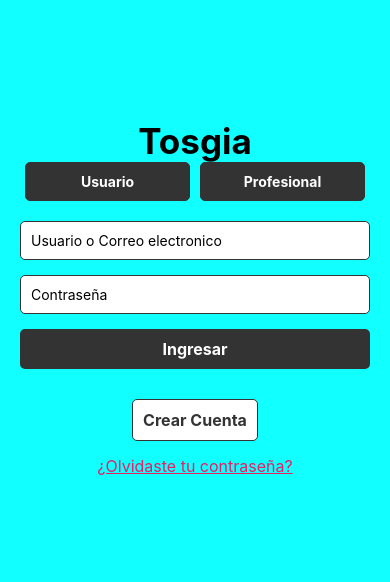
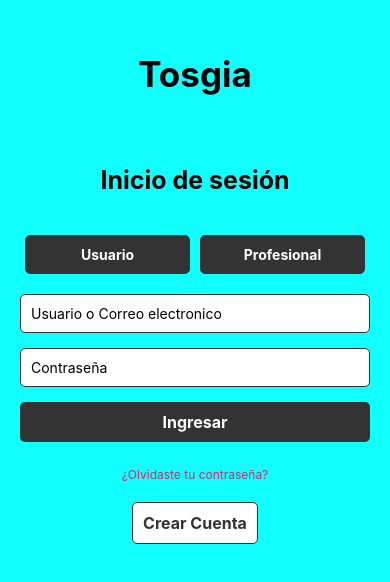
Before and after one commit to OficialNico/Tosgia, a React Native app: screen /Login in a window 390 px wide. Shown: the part 124-706 px from the top of the page. Built offline with nearby package versions, Linux system fonts and the light colour scheme.

Commit message:
arreglos

```diff
--- a/src/components/Auth/LoginScreen.js
+++ b/src/components/Auth/LoginScreen.js
@@ -28,6 +28,8 @@ const LoginScreen = ({ navigation }) => {
   return (
     <View style={styles.container}>
       <Text style={styles.titulo}>Tosgia</Text>
+      <Text style={styles.subtitulo}>Inicio de sesión</Text>
+
 
       {/* Botones para seleccionar el rol */}
       <View style={styles.roleContainer}>
@@ -73,14 +75,14 @@ const LoginScreen = ({ navigation }) => {
         <Text style={styles.loginButtonText}>Ingresar</Text>
       </TouchableOpacity>
 
+      {/* Botón de olvidó la contraseña */}
+      <TouchableOpacity style={styles.forgotPasswordButton} onPress={handleForgotPassword}>
+        <Text style={styles.forgotPasswordText}>¿Olvidaste tu contraseña?</Text>
+      </TouchableOpacity>
+
       {/* Botón para crear cuenta */}
       <TouchableOpacity style={styles.createAccountButton} onPress={handleCreateAccount}>
         <Text style={styles.createAccountButtonText}>Crear Cuenta</Text>
-      </TouchableOpacity>
-
-      {/* Botón de olvidó la contraseña */}
-      <TouchableOpacity style={styles.forgotPasswordButton} onPress={handleForgotPassword}>
-        <Text style={styles.forgotPasswordText}>¿Olvidaste tu contraseña?</Text>
       </TouchableOpacity>
     </View>
   );
@@ -100,7 +102,12 @@ const styles = StyleSheet.create({
   titulo: {
     fontSize: 35,
     fontWeight: "bold",
-    margintop: 10
+    marginBottom: 70
+  },
+  subtitulo: {
+    fontSize: 25,
+    fontWeight: "bold",
+    marginBottom: 40
   },
   roleContainer: {
     flexDirection: "row",
@@ -165,7 +172,6 @@ const styles = StyleSheet.create({
   },
   forgotPasswordText: {
     color: "#e91e63",
-    fontSize: 16,
-    textDecorationLine: "underline"
+    fontSize: 12,
   },
 });
--- a/src/components/User/ProfileScreen.js
+++ b/src/components/User/ProfileScreen.js
@@ -46,10 +46,10 @@ const ProfileScreen = ({ navigation }) => {
 
             {/* Botones del menú */}
             <TouchableOpacity style={styles.modalButton}>
-              <Text style={styles.modalButtonText}>Ayuda</Text>
+              <Text style={styles.modalButtonText}>Ayudaa</Text>
             </TouchableOpacity>
             <TouchableOpacity style={styles.modalButton}>
-              <Text style={styles.modalButtonText}>Configuración</Text>
+              <Text style={styles.modalButtonText}>Configuraciónn</Text>
             </TouchableOpacity>
             <TouchableOpacity style={styles.modalButton}>
               <Text style={styles.modalButtonText}>Modo Oscuro</Text>
```
